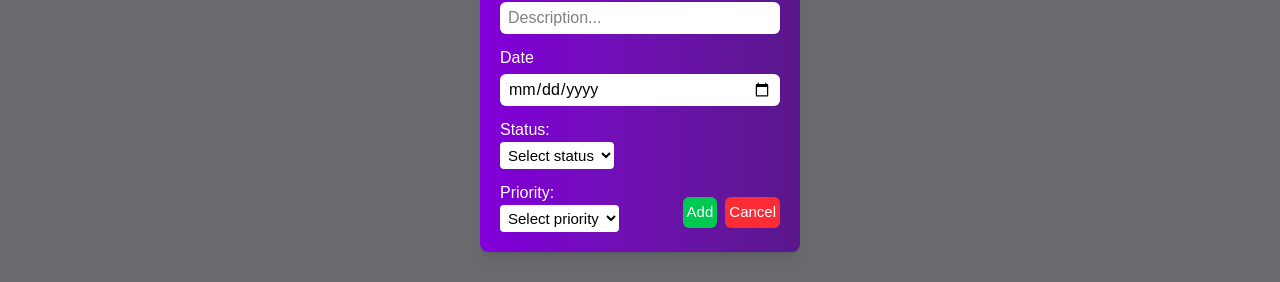
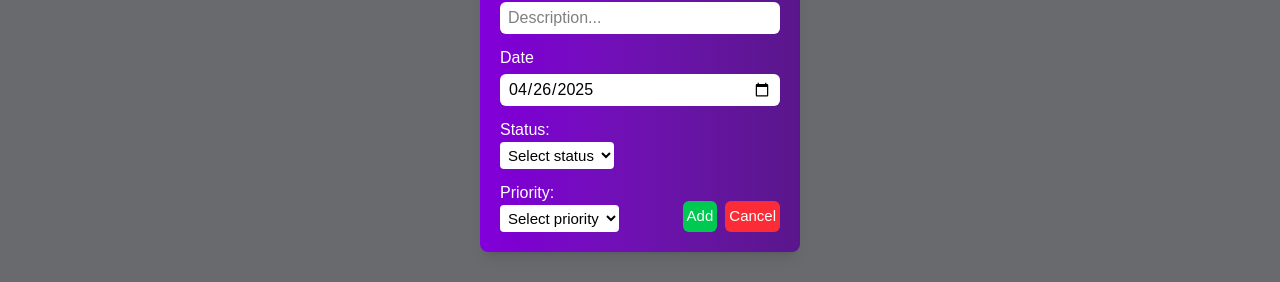
Before and after one commit to Siddarth474/Task-Manager-App, a React (Vite) app: page / in a window 1280 px wide. Both pictures are taken after a click on the icon 1228 px from the left and 748 px from the top of the page. Shown: the part 333-615 px from the top of the page. Built offline with nearby package versions, Linux system fonts and the light colour scheme.

Commit message:
Updated PopCard.jsx

```diff
--- a/src/components/PopCard.jsx
+++ b/src/components/PopCard.jsx
@@ -8,7 +8,7 @@ const PopCard = () => {
   const [formData , setFormData] =  useState({
     title : '',
     desc : '',
-    date : 'Select Date',
+    date: new Date().toISOString().split('T')[0],
     status : '',
     priority : ''
   });
@@ -78,7 +78,7 @@ const PopCard = () => {
                 <label className='text-[16px] cursor-pointer mb-1'>Date</label>
                 <input type='date' name='date'
                   value={formData.date}
-                  onChange={handleChange} placeholder='Select Date'
+                  onChange={handleChange}
                   className='bg-white text-black py-1 px-2 mb-3 rounded-md outline-0' />
 
                 <div className='mb-3'>
@@ -105,7 +105,7 @@ const PopCard = () => {
                       </select>
                   </div>
 
-                  <div className='flex gap-2 mt-3'>
+                  <div className='flex gap-2 mt-5'>
                     <button onClick={handleSubmit} className='bg-green-500 text-[15px] text-white p-1 rounded-md cursor-pointer hover:bg-green-600'>{editTask ? 'Update' : 'Add'}</button>
                     <button onClick={() => {setshowModel(false),setEditTask(null)}} className='bg-red-500 text-[15px] text-white p-1 rounded-md cursor-pointer hover:bg-red-600'>Cancel</button>
                   </div>
```
